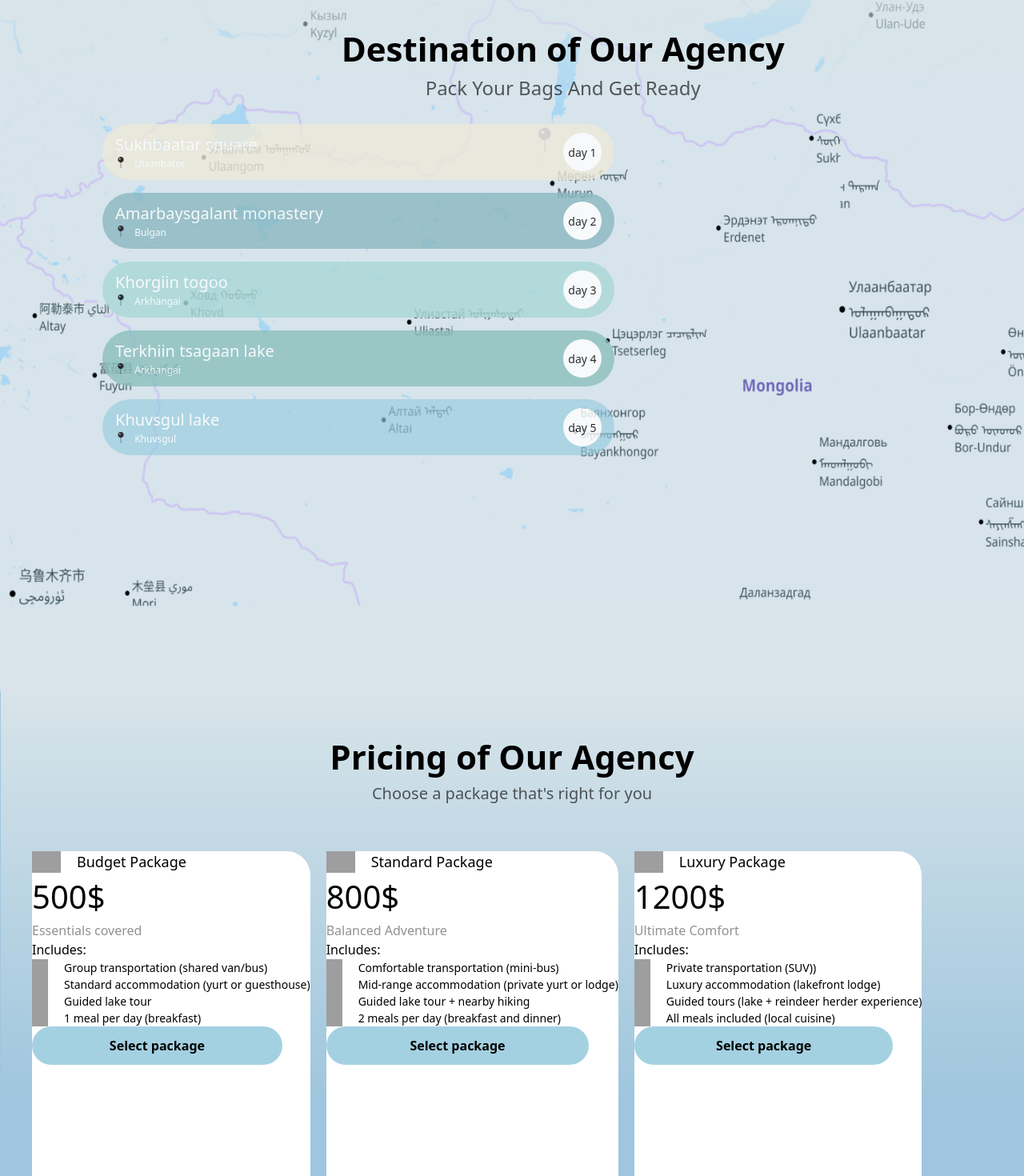
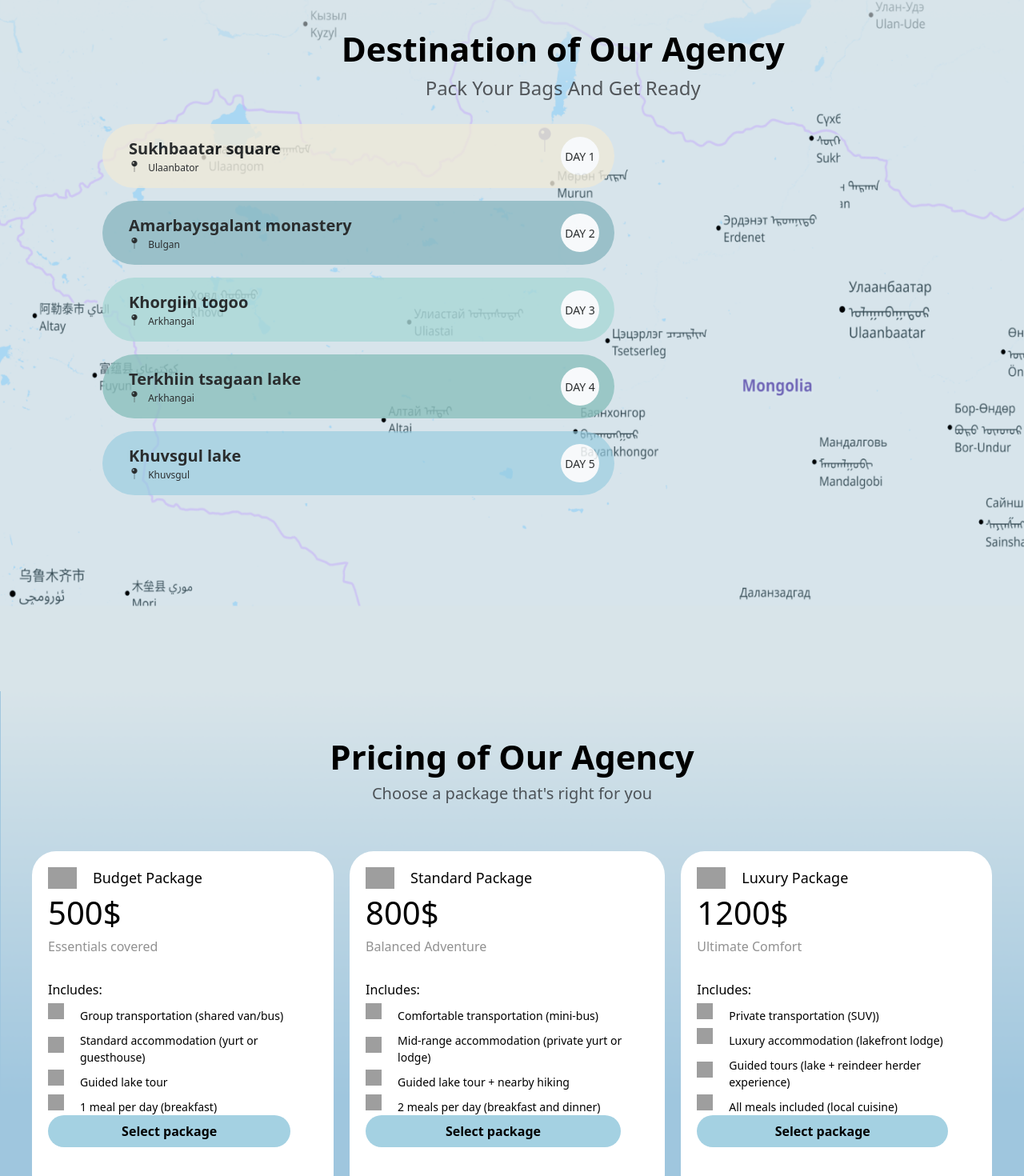
Before and after one commit to GinaGanaa/mongolia-tour-next-app, a Next.js app: page / in a window 1280 px wide. Shown: the part 1187-2657 px from the top of the page at 80% size. Built offline with nearby package versions, Linux system fonts and the light colour scheme; grey boxes are pictures that could not be loaded.

Commit message:
mongolia-tour improvement

```diff
--- a/src/components/PriceFooter.jsx
+++ b/src/components/PriceFooter.jsx
@@ -2,7 +2,7 @@ import { packages } from "@/utils/packageChoices";
 
 export const PriceFooter = () => {
   return (
-    <div className="relative">
+    <div className="relative min-w-[1000px]">
       <img className="w-full" src="./Price&Footer image.png" alt="" />
       <div className="absolute top-[50px] flex flex-col items-center w-full">
         <p className="text-[42px] font-semibold">Pricing of Our Agency</p>
@@ -23,6 +23,7 @@ export const PriceFooter = () => {
           } = packages;
           return (
             <div className="bg-white rounded-[30px] h-[435px] ">
+              <div className="pt-[20px] pl-[20px] pr-[20px]">
                 <div className="flex items-center gap-[20px]">
                   <button>
                     <img className="w-[36px]" src="./heartIcon.png" alt="" />
@@ -31,26 +32,33 @@ export const PriceFooter = () => {
                 </div>
                 <p className="text-[40px] font-medium">{price}</p>
                 <p className="text-[#919191] text-[16px]">{coreOffering}</p>
-              <p>Includes:</p>
-              <div className="flex gap-[20px]">
-                <img className="w-[20px]" src="./check.png" alt="" />
-                <p className="text-[14px]">{transportationType}</p>
+                <p className="pt-[30px]">Includes:</p>
+                <div className="flex gap-[20px] items-center">
+                  <img className="w-[20px] h-[20px]" src="./check.png" alt="" />
+                  <p className="text-[14px] pt-[10px]">{transportationType}</p>
                 </div>
-              <div className="flex gap-[20px]">
-                <img className="w-[20px]" src="./check.png" alt="" />
-                <p className="text-[14px]">{accommodation}</p>
+                <div className="flex gap-[20px] items-center">
+                  <img
+                    className="w-[20px] h-[20px] "
+                    src="./check.png"
+                    alt=""
+                  />
+                  <p className="text-[14px] pt-[10px]">{accommodation}</p>
                 </div>
-              <div className="flex gap-[20px]">
-                <img className="w-[20px]" src="./check.png" alt="" />
-                <p className="text-[14px]">{guidedTour}</p>
+                <div className="flex gap-[20px] items-center">
+                  <img className="w-[20px] h-[20px]" src="./check.png" alt="" />
+                  <p className="text-[14px] pt-[10px]">{guidedTour}</p>
                 </div>
-              <div className="flex gap-[20px]">
-                <img className="w-[20px]" src="./check.png" alt="" />
-                <p className="text-[14px]">{meal}</p>
+                <div className="flex gap-[20px] items-center">
+                  <img className="w-[20px] h-[20px]" src="./check.png" alt="" />
+                  <p className="text-[14px] pt-[10px]">{meal}</p>
                 </div>
-              <button className="bg-[#A4D1E2] w-[90%] rounded-[30px] h-[48px] text-[16px] font-semibold">
+                <div className="">
+                  <button className="bg-[#A4D1E2] w-[90%] rounded-[30px] h-[40px] text-[16px] font-semibold">
                     Select package
                   </button>
+                </div>
+              </div>
             </div>
           );
         })}
--- a/src/components/Roadmap.jsx
+++ b/src/components/Roadmap.jsx
@@ -2,7 +2,7 @@ import { destinations } from "@/utils/roadmap";
 
 export const Roadmap = () => {
   return (
-    <div className="relative">
+    <div className="relative min-w-[1000px]">
       <img className="w-full" src="./RoadmapImage.png" alt="" />
       <div className="absolute top-1 pt-[70px] left-1/3 flex flex-col items-center">
         <h1 className="text-[42px] font-bold">Destination of Our Agency</h1>
@@ -23,21 +23,23 @@ export const Roadmap = () => {
             ];
 
             return (
-              <div className="w-full sm:w-[60%] md:w-[50%] lg:w-[60%] xl:w-[50%]">
+              <div className="w-full sm:w-[50%] md:w-[40%] lg:w-[40%] xl:w-[50%]">
                 <button
                   key={id}
-                  className={`px-4 py-2 ${buttonColors[index]} text-white rounded-[120px] hover:bg-opacity-90 w-full h-[70px] opacity-[0.8]`}
+                  className={`px-4 py-2 ${buttonColors[index]} text-white rounded-[120px] pl-[30px] hover:bg-opacity-90 border-[3px] border-transparent hover:border-white w-full h-[80px] opacity-[0.8]`}
                 >
                   <div className="flex justify-between gap-[10px]">
                     <div>
-                      <p className="text-[20px]">{name}</p>
+                      <p className="text-[20px] text-black font-semibold">
+                        {name}
+                      </p>
                       <div className="flex gap-[10px]">
                         <img
                           className="h-[14px]"
                           src="/locationIcon.svg"
                           alt=""
                         />
-                        <p className="text-[12px]">{location}</p>
+                        <p className="text-[12px] text-black">{location}</p>
                       </div>
                     </div>
 
--- a/src/utils/roadmap.js
+++ b/src/utils/roadmap.js
@@ -4,34 +4,34 @@ export const destinations = [
     label: "button 1",
     name: "Sukhbaatar square",
     location: "Ulaanbator",
-    day: "day 1",
+    day: "DAY 1",
   },
   {
     id: 2,
     label: "button 2",
     name: "Amarbaysgalant monastery",
     location: "Bulgan",
-    day: "day 2",
+    day: "DAY 2",
   },
   {
     id: 3,
     label: "button 3",
     name: "Khorgiin togoo",
     location: "Arkhangai",
-    day: "day 3",
+    day: "DAY 3",
   },
   {
     id: 4,
     label: "button 4",
     name: "Terkhiin tsagaan lake",
     location: "Arkhangai",
-    day: "day 4",
+    day: "DAY 4",
   },
   {
     id: 5,
     label: "button 5",
     name: "Khuvsgul lake",
     location: "Khuvsgul",
-    day: "day 5",
+    day: "DAY 5",
   },
 ];
```
Lines whose indentation alone changed are shown as unchanged.
